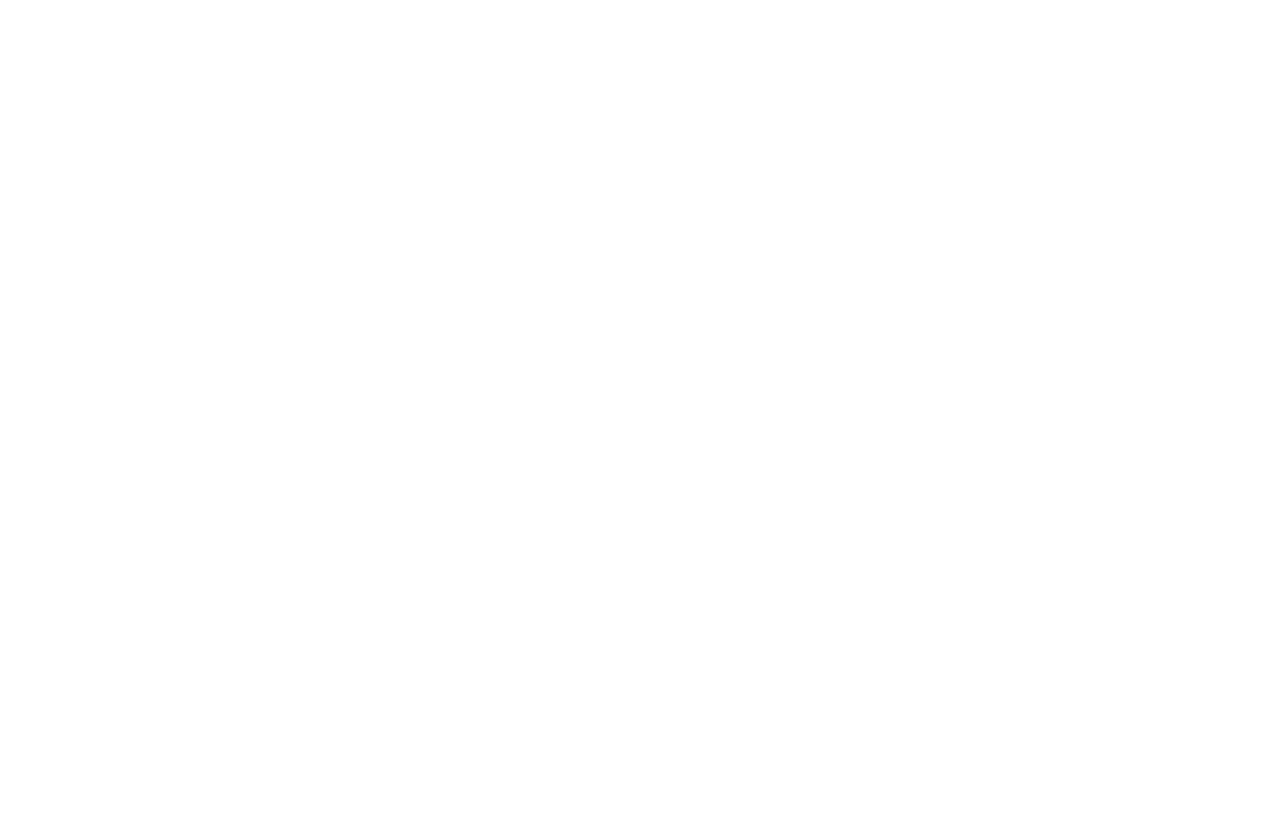
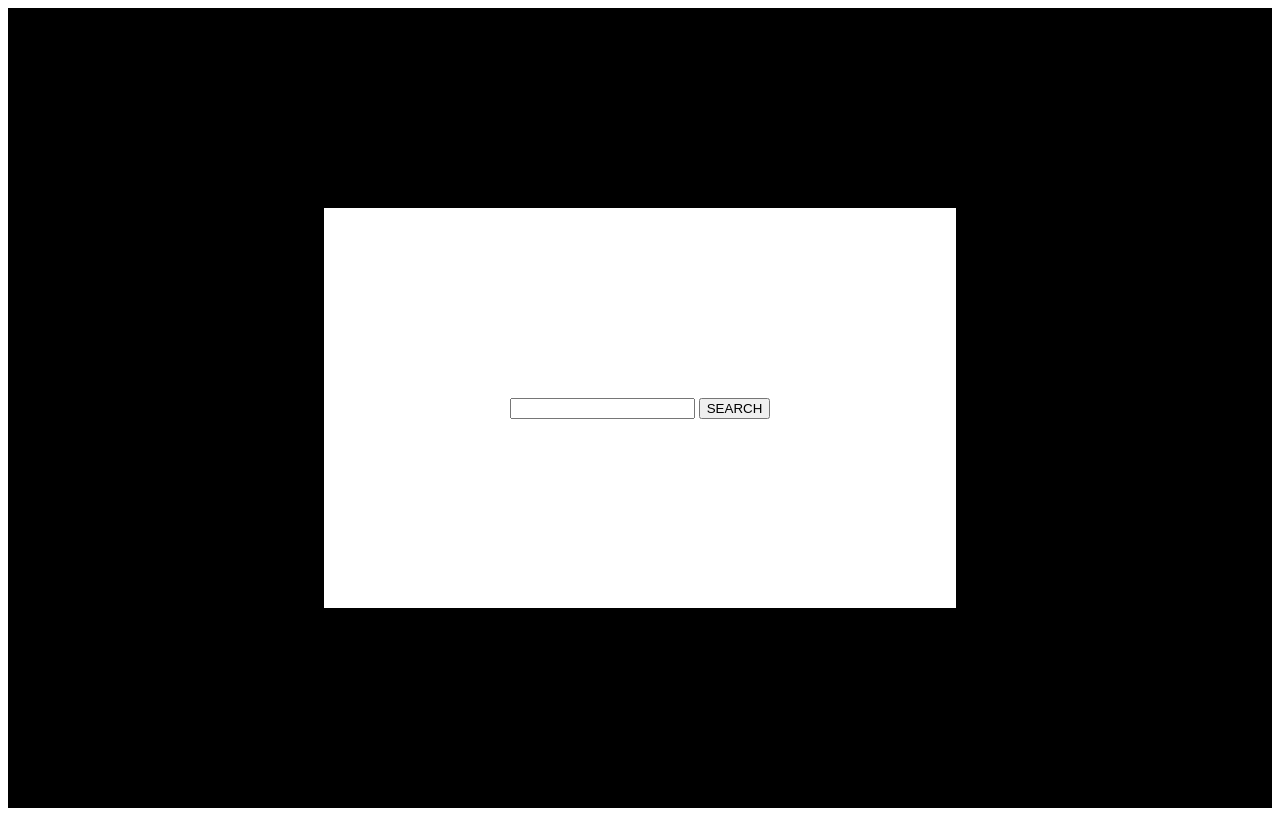
Before and after one commit to michalpzarzycki/WeatherForecast, a plain HTML site: page index.html in a window 1280 px wide. Drawn offline with Linux system fonts and the light colour scheme.

Commit message:
Added simple styles

```diff
--- a/index.html
+++ b/index.html
@@ -7,7 +7,14 @@
     <title>Weather</title>
 </head>
 <body>
-
+    <div class="mainDiv">
+        <div class="contentDiv">
+            <div class="inputDiv">
+              <input id="input" type="search" value=""/>
+              <button id="submitButton">SEARCH</button>
+            </div>
+        </div>
+    </div>
 
     <script src="/script.js"></script>
 </body>
--- a/styles.css
+++ b/styles.css
@@ -0,0 +1,19 @@
+.mainDiv {
+    width: 100%;
+    height: 100vh;
+    position: relative;
+    background: black;
+}
+
+.contentDiv {
+position: absolute;
+top: 50%;
+left: 50%;
+width: 50%;
+height: 50%;
+transform: translate(-50%, -50%);
+background-color: white;
+display: flex;
+justify-content: center;
+align-items: center;
+}
```
